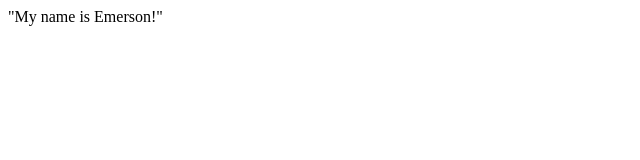
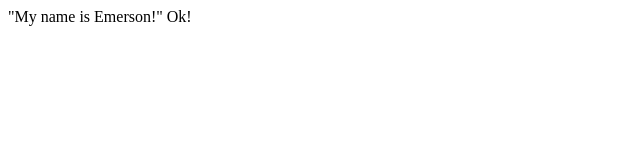
Before and after one commit to 72-IT/Study, a plain HTML site: page index.html in a window 1280 px wide. Shown: the full height of the page, 0-640 px from the left. Drawn offline with Linux system fonts and the light colour scheme.

Commit message:
Second Commit

```diff
--- a/index.html
+++ b/index.html
@@ -1 +1,3 @@
-<html>"My name is Emerson!"</html>
+<html>"My name is Emerson!"
+Ok!
+</html>
```
